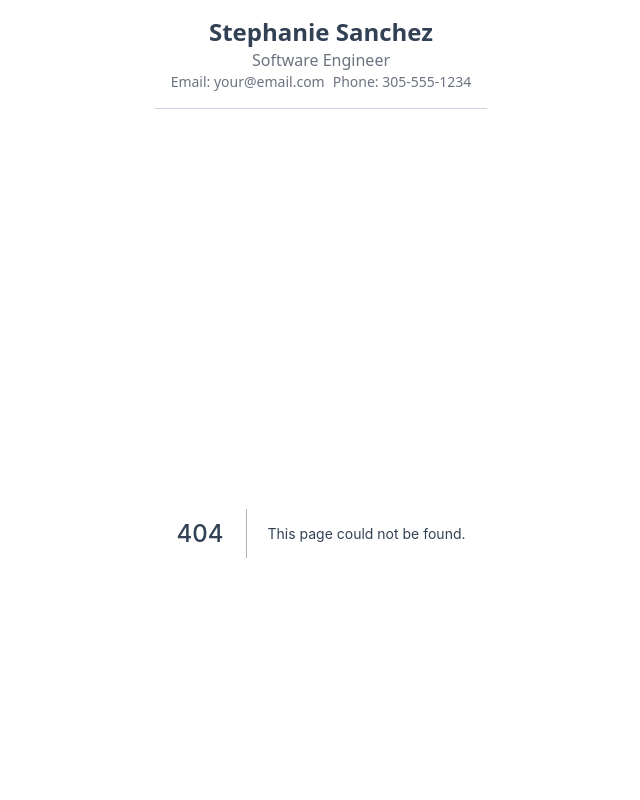
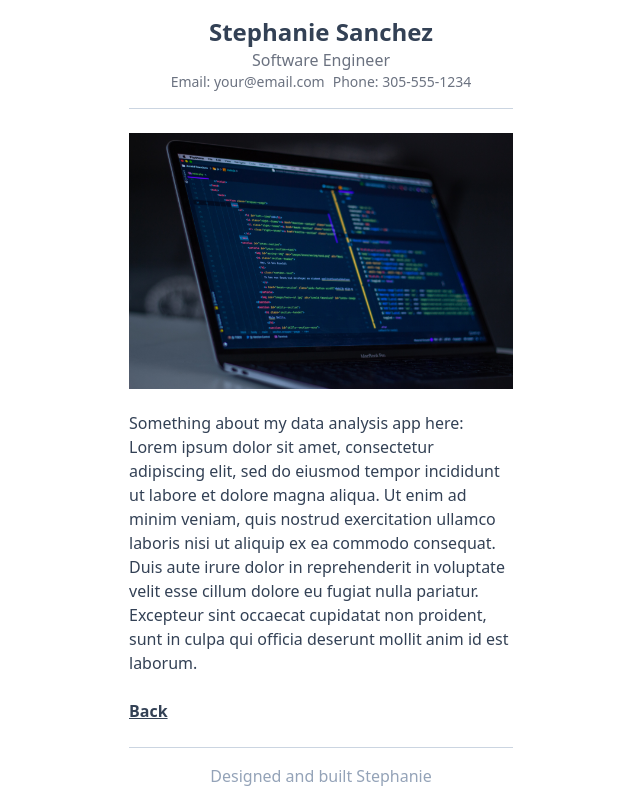
Before and after one commit to StephanieKSanchez/simple-portfolio-site, a Next.js app: page /sound-processing in a window 1280 px wide. Before the commit this address had no page. Shown: the top 800 px of the page, without its empty margins (319-959 px from the left). Built offline with nearby package versions, Linux system fonts and the light colour scheme.

Commit message:
added sound processing page

```diff
--- /dev/null
+++ b/pages/sound-processing.tsx
@@ -0,0 +1,28 @@
+import type { NextPage } from "next";
+import Image from "next/image";
+import Link from "next/link";
+import projectImage from "../public/coding.jpg";
+
+const SoundProcessing: NextPage = () => {
+  return (
+    <div>
+      <Image src={projectImage} />
+      <div className="mt-4">
+        Something about my data analysis app here: Lorem ipsum dolor sit amet,
+        consectetur adipiscing elit, sed do eiusmod tempor incididunt ut labore
+        et dolore magna aliqua. Ut enim ad minim veniam, quis nostrud
+        exercitation ullamco laboris nisi ut aliquip ex ea commodo consequat.
+        Duis aute irure dolor in reprehenderit in voluptate velit esse cillum
+        dolore eu fugiat nulla pariatur. Excepteur sint occaecat cupidatat non
+        proident, sunt in culpa qui officia deserunt mollit anim id est laborum.
+      </div>
+      <div className="mt-6">
+        <Link href="/">
+          <a className="font-bold underline hover:text-indigo-600">Back</a>
+        </Link>
+      </div>
+    </div>
+  );
+};
+
+export default SoundProcessing;
```
